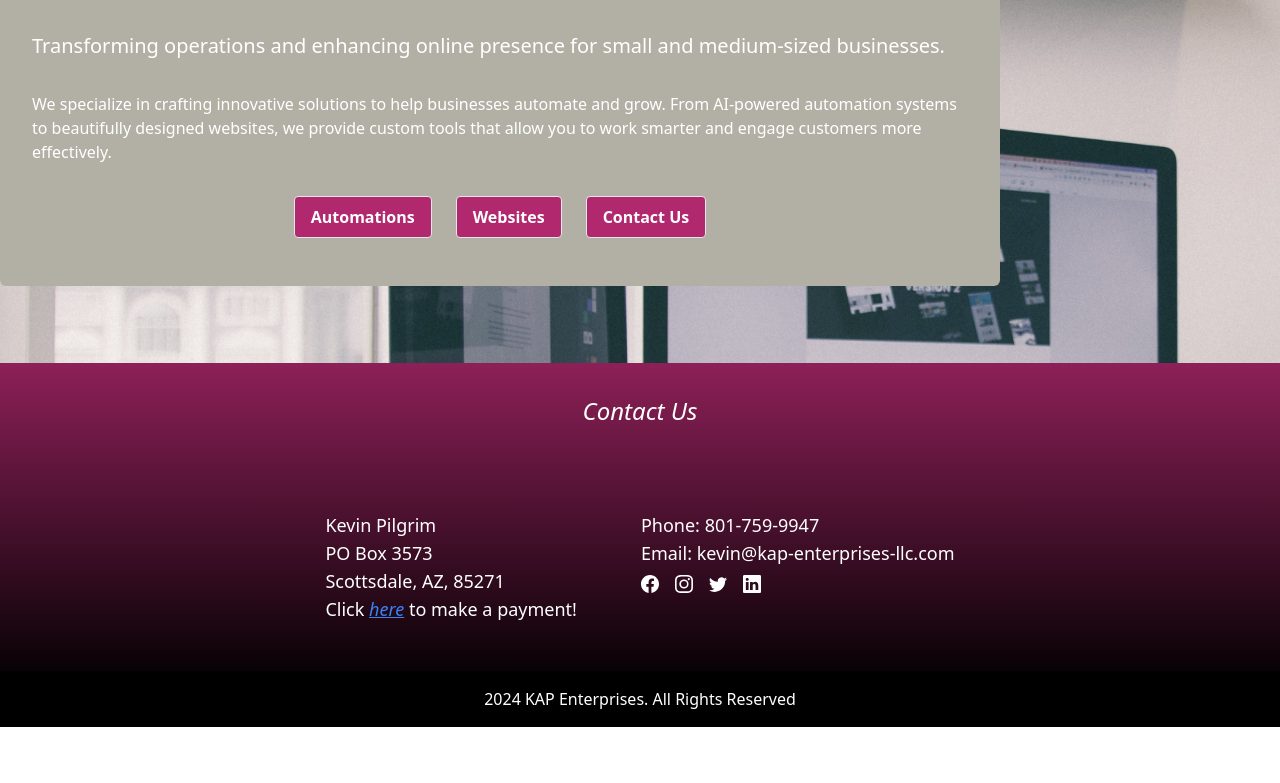
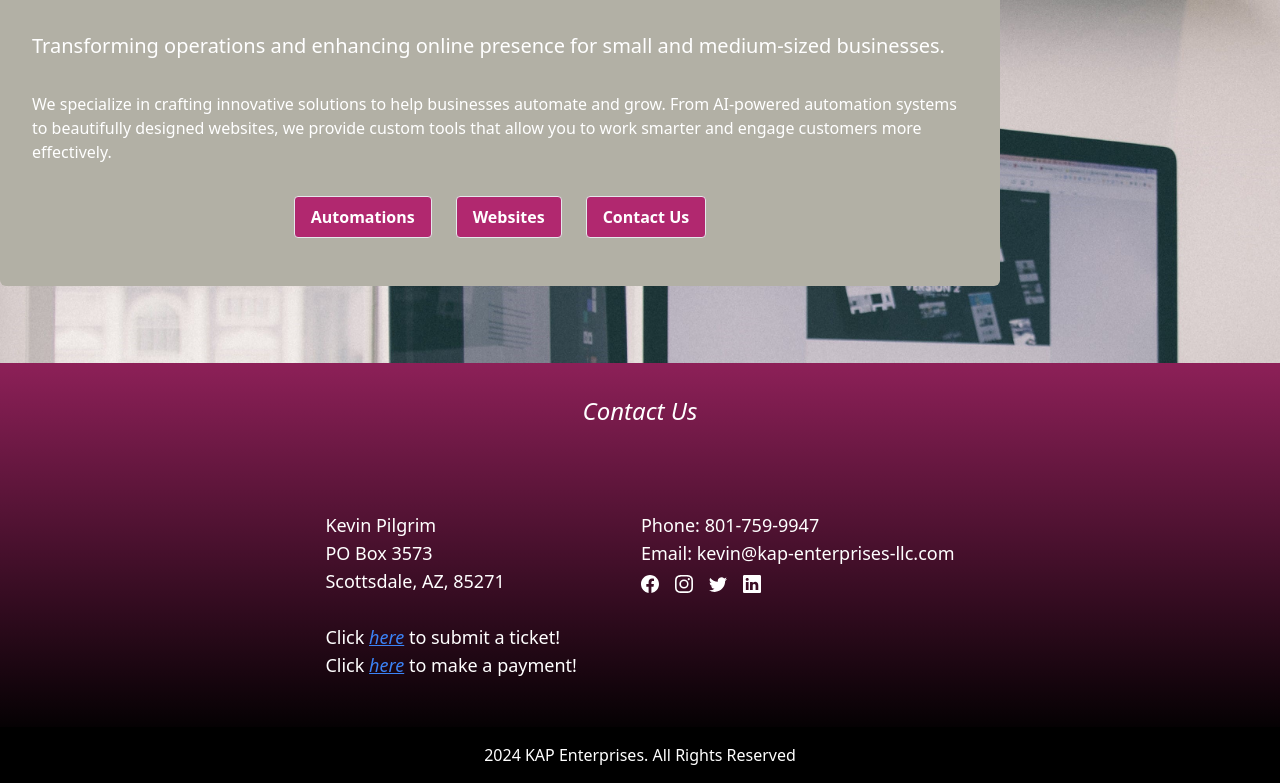
Before and after one commit to pilgrimk/portfolio, a React (Vite) app: page /home in a window 1280 px wide. Shown: the part 353-1136 px from the top of the page. Before the commit the page ends 1080 px from the top, so only its background shows below. Built offline with nearby package versions, Linux system fonts and the light colour scheme.

Commit message:
added Customer Service ticketing info and link

```diff
--- a/src/components/footer/Footer.jsx
+++ b/src/components/footer/Footer.jsx
@@ -43,6 +43,15 @@ const Footer = () => {
           <p>{data.contactUs.full_name}</p>
           <p>{data.contactUs.street}</p>
           <p>{data.contactUs.city}, {data.contactUs.state_short}, {data.contactUs.postal}</p>
+          <br />
+          <p>
+            Click <a
+              className='italic underline text-blue-500'
+              href={data.contactUs.customer_support_link}
+              target="_blank"
+              rel="noopener noreferrer"
+            >here</a> to submit a ticket!
+          </p>
           <p>Click <Link className='italic underline text-blue-500' to="/payments">here</Link> to make a payment!</p>
         </div>
         <div className='text-white text-lg p-8 text-center md:text-left'>
--- a/src/constants/data.jsx
+++ b/src/constants/data.jsx
@@ -76,7 +76,8 @@ const contactUs = {
       title: `Schedule Your Free Consultation`,
       desc: `Ready to take the next step? Click the "Schedule" button to book a free consultation at your convenience. During this one-on-one session, we'll discuss your business goals and how our services can help you achieve them. This is a great opportunity to explore custom solutions tailored specifically for you, so don’t hesitate—let’s connect and start your journey toward success today!`
     }
-  ]
+  ],
+  customer_support_link: 'https://airtable.com/appKniIyLgmj8YOQy/pagsJJDuXUcgpGxZz/form',
 }
 
 const aboutSection = {
@@ -144,6 +145,10 @@ const automationsSection = {
       {
         name: `AI-Driven Video Generation System`,
         desc: `Our video generation system leverages AI to create tailored video content, perfect for marketing, education, or client engagement. From scriptwriting to video editing, this automation simplifies production, making high-quality video content accessible without extensive time or resources.`
+      },
+      {
+        name: `Customer Service Automation System`,
+        desc: `Enhance your customer support with AI-powered ticket management. Customers can easily submit tickets detailing their technical issues, and the system automates timely, personalized email responses. With advanced tracking capabilities, each ticket is monitored from submission to resolution, ensuring a streamlined and transparent support process that keeps your customers informed and satisfied.`
       }
     ]
   },
```
